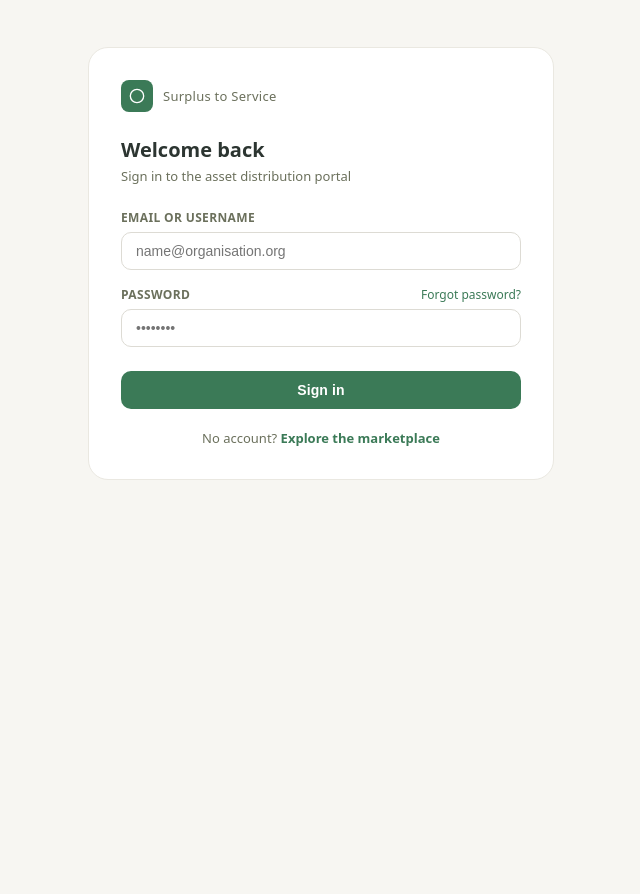
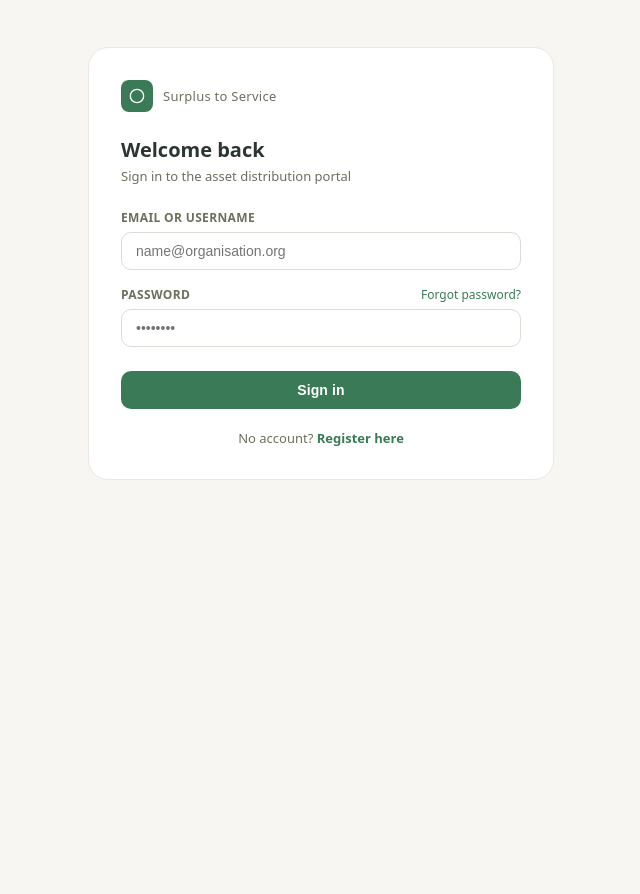
Before and after one commit to smbhargavi25ds-max/SURPLUS-TO-SERVICE, a Flask app: page /login in a window 1280 px wide. Shown: the part 95-989 px from the top of the page, without its empty margins (319-959 px from the left). Run offline with Flask 3, Linux system fonts and the light colour scheme.

Commit message:
fix: route login footer to registration endpoint

```diff
--- a/templates/login.html
+++ b/templates/login.html
@@ -61,7 +61,7 @@
     </form>
 
     <p style="text-align: center; margin: 20px 0 0; font-size: 13px; color: #6b705c;">
-      No account? <a href="{{ url_for('browse') }}" style="color: #3b7a57; font-weight: 600; text-decoration: none;">Explore the marketplace</a>
+      No account? <a href="{{ url_for('register') }}" style="color: #3b7a57; font-weight: 600; text-decoration: none;">Register here</a>
     </p>
 
   </div>
```
